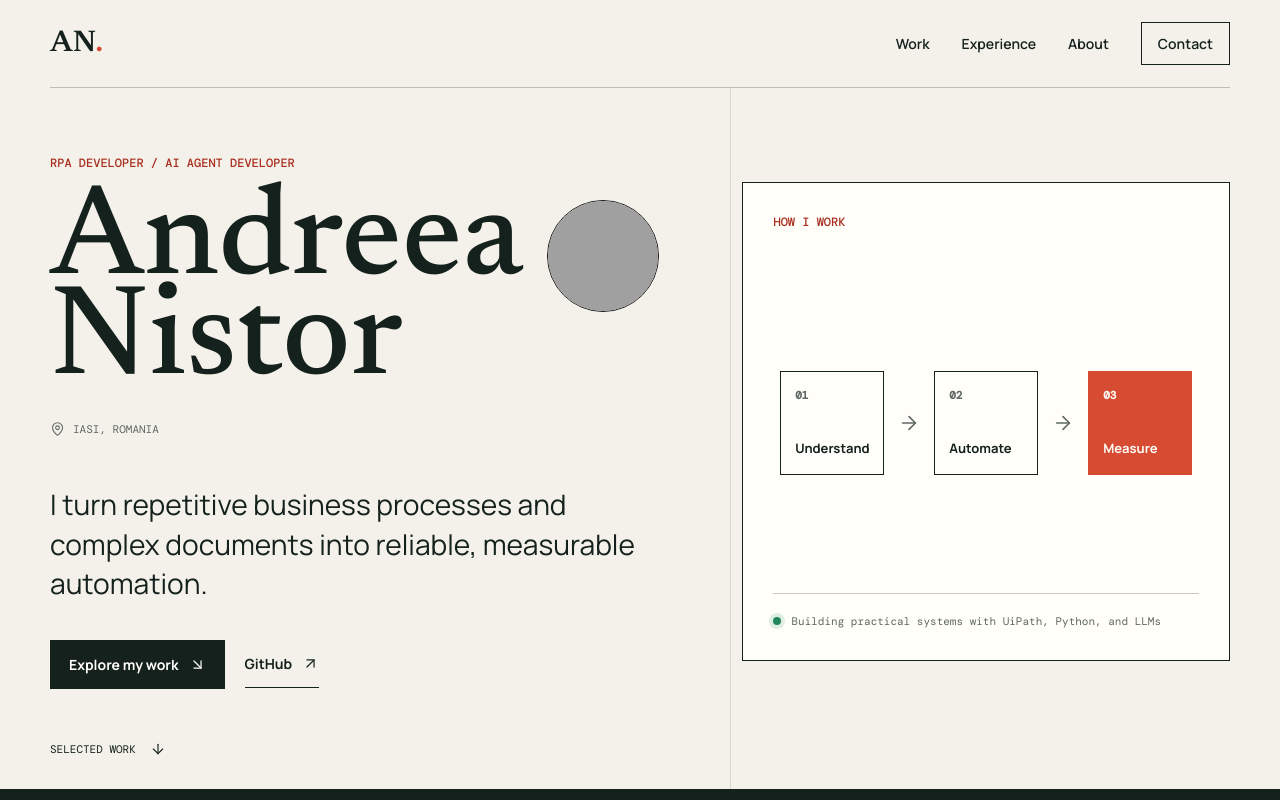
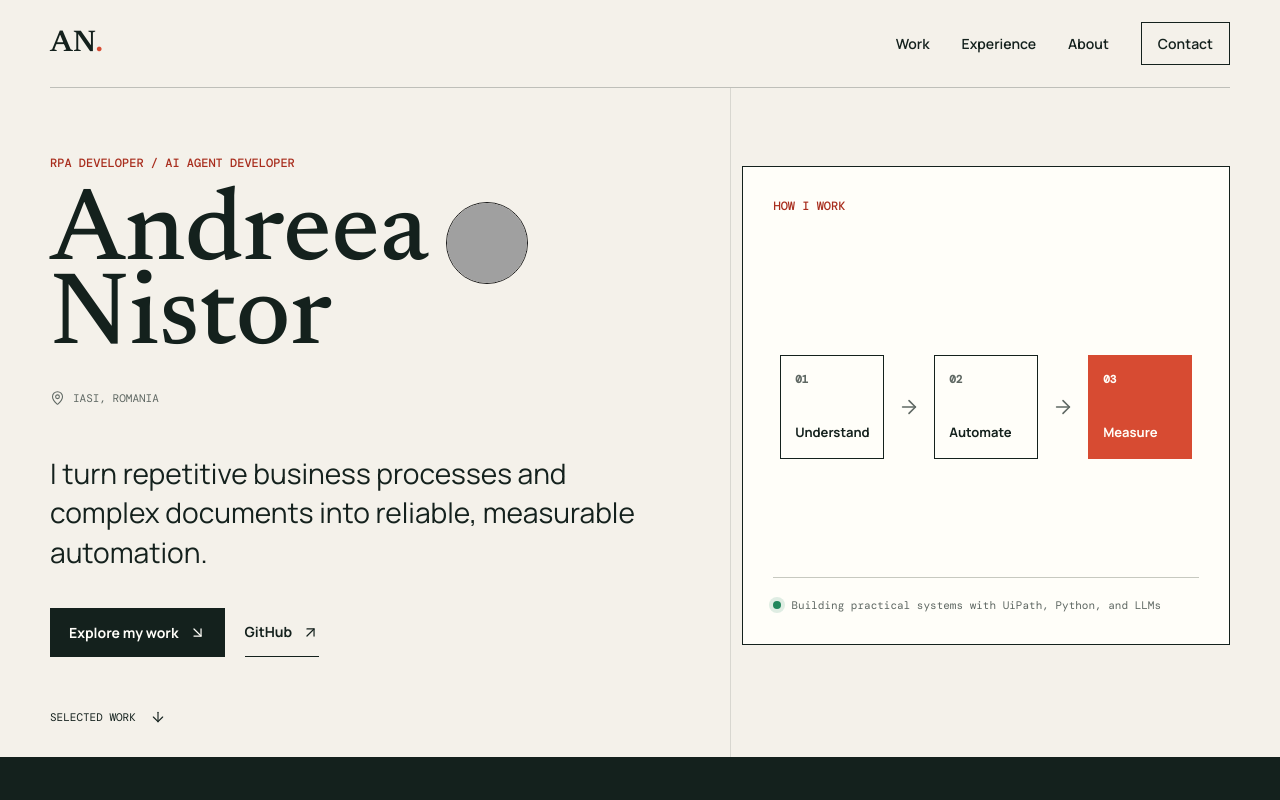
Before and after one commit to andreea-nistor/andreea-nistor.github.io, a plain HTML site: page index.html in a window 1280 px wide. Shown: the top 800 px of the page. Drawn offline with nearby package versions, Linux system fonts and the light colour scheme; grey boxes are pictures that could not be loaded.

Commit message:
Fix hero identity spacing

```diff
--- a/styles.css
+++ b/styles.css
@@ -167,25 +167,27 @@ img {
 }
 
 .hero h1 {
-  max-width: 760px;
+  min-width: 0;
+  max-width: 100%;
   margin: 0;
   font-family: var(--display);
-  font-size: clamp(76px, 10vw, 148px);
+  font-size: clamp(76px, 8vw, 122px);
   font-weight: 500;
-  line-height: 0.78;
+  line-height: 0.82;
 }
 
 .hero-identity {
   display: flex;
   align-items: flex-start;
-  gap: 24px;
+  gap: 18px;
+  min-width: 0;
 }
 
 .hero-avatar {
-  width: 112px;
-  height: 112px;
+  width: 82px;
+  height: 82px;
   flex: 0 0 auto;
-  margin-top: 6px;
+  margin-top: 8px;
   border: 1px solid var(--ink);
   border-radius: 50%;
   object-fit: cover;
```
